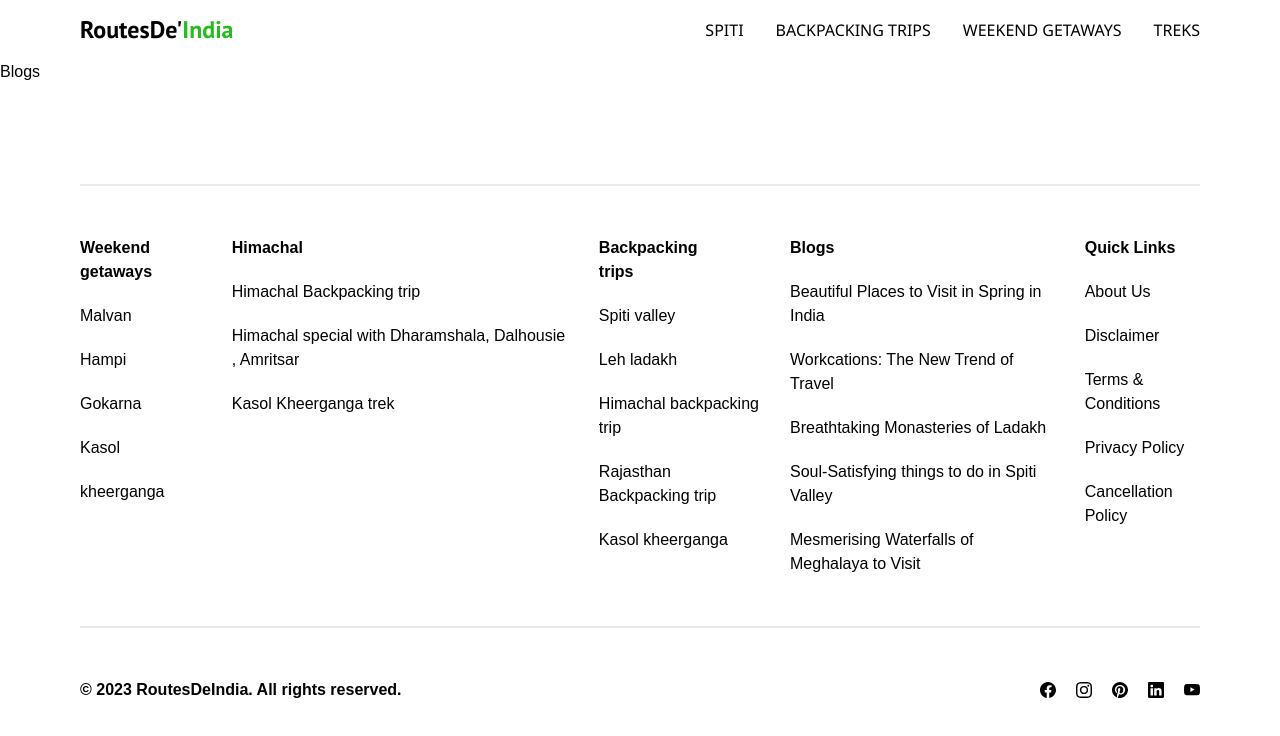
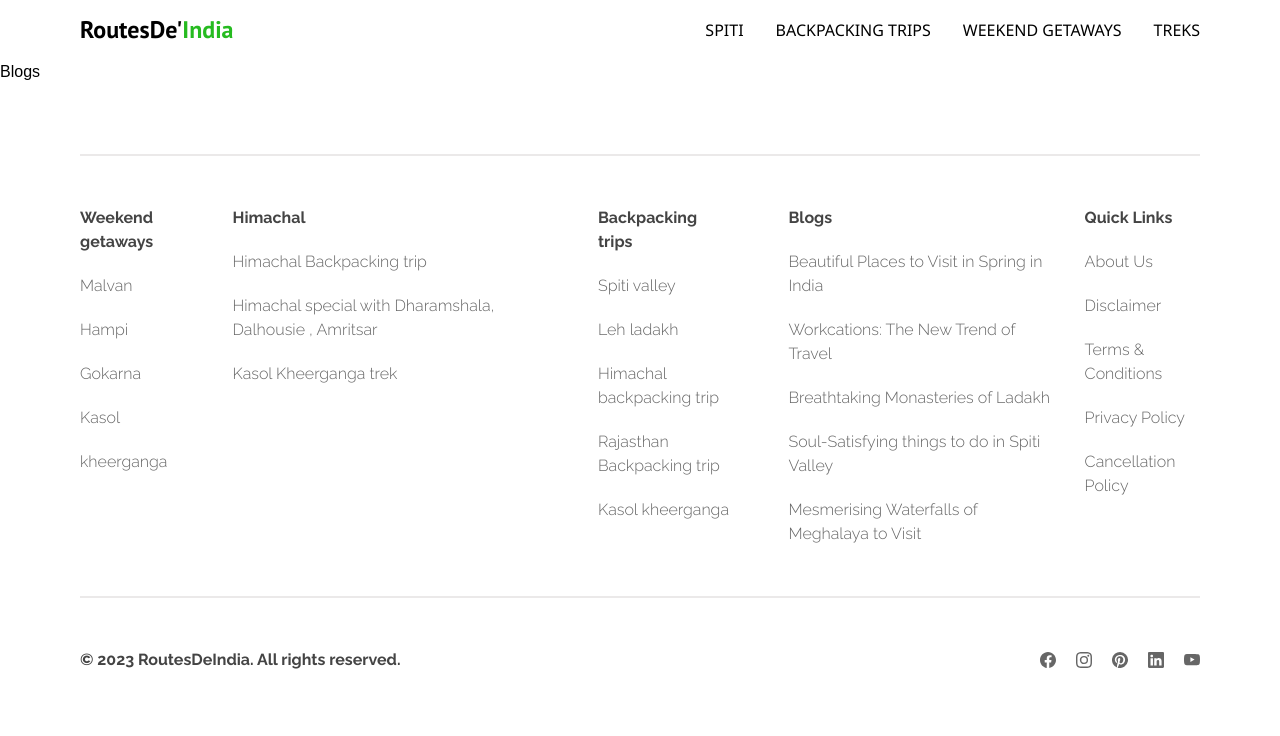
Before and after one commit to parthcs-secondary/routesdeindia, a React (Create React App) app: page /blogs in a window 1280 px wide. Shown: the top 736 px of the page. Built offline with nearby package versions, Linux system fonts and the light colour scheme; a web font is replaced by a local one.

Commit message:
modified:     -modified slide component and its styling     -modified tripCard and reviewCard     -modified footer and footeritems

```diff
--- a/public/index.html
+++ b/public/index.html
@@ -10,17 +10,6 @@
       content="We organise community trips to
       Spiti valley | Hampi & Gokarna | Ladakh | Malvan"
     />
-    <link
-      rel="stylesheet"
-      type="text/css"
-      charset="UTF-8"
-      href="https://cdnjs.cloudflare.com/ajax/libs/slick-carousel/1.6.0/slick.min.css"
-    />
-    <link
-      rel="stylesheet"
-      type="text/css"
-      href="https://cdnjs.cloudflare.com/ajax/libs/slick-carousel/1.6.0/slick-theme.min.css"
-    />
 
     <title>RouteDeIndia</title>
   </head>
--- a/src/components/banner01/Banner01.css
+++ b/src/components/banner01/Banner01.css
@@ -3,7 +3,7 @@
   /* !!important. Do not remove  */
   display: flex;
   height: 80vh;
-  padding-top: 3em;
+  padding-top: 4em;
   padding-bottom: 3em;
   align-items: center;
   justify-content: center;
--- a/src/components/footer/Footer.css
+++ b/src/components/footer/Footer.css
@@ -1,29 +1,9 @@
-
-
 .footer {
   display: flex;
   justify-content: center;
-    /* color: #fff; */
-    color: black;
-    /* background-color:#22383D; */
-    background-color:white;
-    padding : 50px 0;
-}
-
-h2{
-    font-size: 16px;
-    color:black;
-    /* color:white; */
-    cursor: pointer;
-}
-
-span{
-    font-weight: 300;
-    cursor: pointer;
-}
-
-.social > *{
-    cursor: pointer;
+  color: #666;
+  font-family: 'Raleway', sans-serif;
+  padding: 20px 0 40px;
 }
 
 .footer__container {
@@ -34,14 +14,19 @@ span{
 .footer__top {
   display: flex;
   justify-content: space-between;
-    gap:30px;
+  gap: 30px;
+
+  @media screen and (max-width: 1000px) {
+    flex-wrap: wrap;
   }
-/* // this area is footer item  */
-/* // this area is footer item  */
-/* // this area is footer item  */
-/* // this area is footer item  */
 
-hr {
+  @media screen and (max-width: 426px) {
+    flex-wrap: nowrap;
+    flex-direction: column;
+  }
+}
+
+.footer__linebreak {
   margin: 50px 0px;
   height: 0;
   border: 1px solid #ebe9e9;
@@ -51,54 +36,45 @@ hr {
   display: flex;
   align-items: center;
   justify-content: space-between;
+
+  @media screen and (max-width: 580px) {
+    flex-direction: column;
+    gap: 12px;
+  }
 }
 
 .footer__left {
   width: max-content;
   display: flex;
   align-items: center;
-    gap: 20px;
 }
 
-.footer__left > span{
-    font-size: 13px;
+.footer__left__text {
+  font-size: 16px;
+  color: #444;
+  cursor: pointer;
+  font-weight: 700;
+
+  @media screen and (max-width: 426px) {
+    color: black;
+    font-weight: 700;
+    font-size: 12px;
+    padding: 0 5px;
+  }
 }
 
+.social > .social__icons {
+  cursor: pointer;
+}
 
 .footer__right {
   width: max-content;
   display: flex;
   align-items: center;
-    gap: 30px;
 }
 
 .footer__right .social {
   display: flex;
   gap: 20px;
+  align-items: center;
 }
-
-
-@media only screen and (max-width: 1000px) {
-    .footer__top {
-        flex-wrap: wrap;
-    }
-}
-
-@media only screen and (max-width: 426px) {
-    .footer__top {
-        flex-wrap: nowrap;
-        flex-direction: column;
-    }
-    .footer__bottom{
-        flex-direction: column;
-        gap:12px;
-    }
-    .footer__bottom  h2{
-        font-size: 12px;
-        padding:0 5px;
-    }
-}
-
-.button{
-    cursor: pointer;
-}
--- a/src/components/footer/Footer.js
+++ b/src/components/footer/Footer.js
@@ -11,32 +11,41 @@ import { footerData } from "../../assets/data/data";
 import FooterItem from "../footerItem/FooterItem";
 
 function Footer() {
-
   return (
     <footer className="footer">
       <div className="footer__container">
-      <hr />
+
+        {/* line break */}
+        <hr className="footer__linebreak"/>
+
+
         <div className="footer__top">
           {/* // footer items starts here */}
 
           {footerData.map((card) => (
-            <FooterItem key={card.id} heading={card.heading} list={card.items}/>
+            <FooterItem
+              key={card.id}
+              heading={card.heading}
+              list={card.items}
+            />
           ))}
 
           {/* footer items ends here */}
         </div>
-        <hr />
+
+        <hr className="footer__linebreak"/>
+
         <div className="footer__bottom">
           <div className="footer__left">
-            <h2>© 2023 RoutesDeIndia. All rights reserved.</h2>
+            <h2 className="footer__left__text">© 2023 RoutesDeIndia. All rights reserved.</h2>
           </div>
           <div className="footer__right">
             <div className="social">
-              <BsFacebook />
-              <BsInstagram />
-              <BsPinterest />
-              <BsLinkedin />
-              <BsYoutube />
+              <BsFacebook  className="social__icons"/>
+              <BsInstagram className="social__icons"/>
+              <BsPinterest className="social__icons"/>
+              <BsLinkedin className="social__icons"/>
+              <BsYoutube className="social__icons"/>
             </div>
           </div>
         </div>
--- a/src/components/footerItem/FooterItem.css
+++ b/src/components/footerItem/FooterItem.css
@@ -1,11 +1,18 @@
-h2{
+.footer__heading{
     font-size: 16px;
     cursor: pointer;
+    font-weight: 700;
+    color: #444;
 }
 
-span{
+.footer__list{
     font-weight: 300;
     cursor: pointer;
+
+    @media screen and (max-width : 426px) {
+        font-size: 14px;
+    }
+
 }
 
 .footer__item{
@@ -19,11 +26,11 @@ span{
     align-items: center;
 }
 
-.footer__item__top > h2{
+.footer__item__top > .footer__heading{
     flex : 0.8;
 }
 
-.footer__item__top > .button{
+.footer__item__top > .arrow__button{
     flex :0.2;
     justify-content: center;
     align-items: center;
--- a/src/components/footerItem/FooterItem.js
+++ b/src/components/footerItem/FooterItem.js
@@ -44,18 +44,18 @@ function FooterItem({ heading, list }) {
 
   // console.log(list);
   return (
-    <IconContext.Provider value={{ className: "button", size: "1.5em" }}>
+    <IconContext.Provider value={{size: "1.5em" }}>
       <div className="footer__item ">
         <div className="footer__item__top " onClick={handleClick}>
-          <h2 className="button__one">{heading} </h2>
+          <div className="footer__heading">{heading} </div>
           {windowSize <= 426 &&
-          <IoIosArrowDropdown />
+          <IoIosArrowDropdown className="arrow__button"/>
           }
         </div>
         {flag && (
         <div className="footer__item__bottom ">
           {list.map((item, index) => (
-            <span key={index}>{item}</span>
+            <span className="footer__list" key={index}>{item}</span>
           ))}
         </div>
         )}
--- a/src/components/reviewCard/ReviewCard.css
+++ b/src/components/reviewCard/ReviewCard.css
@@ -1,15 +1,19 @@
 .ReviewCard {
     width: 400px;
-    height: 300px;
+    height: 350px;
     border-radius: 15px;
     overflow: hidden;
     cursor: pointer;
     border: 4px solid transparent;
     background-color: white;
-    box-shadow: 0 8px 16px rgba(0, 0, 0, 0.2), 0 4px 8px rgba(0, 0, 0, 0.1);
+    /* box-shadow: rgba(100, 100, 111, 0.2) 0px 7px 29px 0px; */
+    /* box-shadow: rgba(0, 0, 0, 0.25) 0px 25px 50px -12px; */
+    /* box-shadow: rgba(0, 0, 0, 0.24) 0px 3px 8px; */
+    box-shadow: rgba(17, 17, 26, 0.05) 0px 4px 16px, rgba(17, 17, 26, 0.05) 0px 8px 32px;
     display: flex;
     flex-direction: column;
     gap: 10px;
+    /* padding-inline: 30px; */
 
 }
 
--- a/src/components/slide/Slide.css
+++ b/src/components/slide/Slide.css
@@ -2,7 +2,7 @@
   display: flex;
   justify-content: center;
   align-items: center;
-  /* padding: 50px 0; */
+  padding: 30px 0;
 }
 
 .slide__container {
@@ -12,28 +12,39 @@
 .heading {
   text-align: center;
   color: #3a3a3a;
-  font-size: 2.2em;
+  font-size: 2em;
+  line-height: 1.24;
+  letter-spacing: 0.5px;
   font-weight: 600;
-  /* position: relative; */
+  position: relative;
+  max-width: 400px;
+  margin: 0 auto 40px;
+
+  @media screen and (max-width:600px) {
+    font-size: 1.8em;
+  }
+
 }
 
-/* .heading::after {
+.heading::after {
   content: "";
+  width: 65px;
   background-color: rgb(38, 187, 32);
   height: 2px;
   position: absolute;
   left: 0;
+  margin: 0 auto;
   right: 0;
-  bottom: -6px;
-} */
+  bottom: -10px;
+}
 
 .slide__cards{
-  margin-top: 40px;
   display: flex;
-  /* overflow-y: hidden; */
+  justify-content: center;
   overflow-x: scroll;
-  padding: 20px;
+  overflow-y: hidden;
   gap: 25px;
+  padding: 5px 9.5px;
 }
 
 .slide__cards::-webkit-scrollbar{
--- a/src/components/tripCard/TripCard.js
+++ b/src/components/tripCard/TripCard.js
@@ -1,12 +1,17 @@
 import React from "react";
 import "./TripCard.css";
-import { BsStarFill } from "react-icons/bs";
+import { BsStarFill,BsCurrencyRupee } from "react-icons/bs";
+import {MdDateRange} from 'react-icons/md';
 
 function TripCard({ card }) {
   return (
     <div className="TripCard">
       <div className="TripCard__image">
         <img className="photo" src={card?.img} alt="" />
+        <div className="time">
+          <div className="days">6D/5N</div>
+          <div className="date"><span className="calender"><MdDateRange/></span>17 Jun</div>
+        </div>
       </div>
 
       <div className="TripCard__info">
@@ -17,11 +22,11 @@ function TripCard({ card }) {
           </span>
         </div>
 
-        <div className="price">
-          <div className="price__top">
-            <p>Starts at $ 21000.00</p>
+        <div className="Tripcard__details">
+          <div className="price">
+            <span className="price__text">Starts at</span><span className="price__number"><BsCurrencyRupee className="ruppee"/>21,000.00/-</span>
           </div>
-          <div className="price__bottom"> 17 jun</div>
+          {/* <div className="time"> 17 jun</div> */}
         </div>
       </div>
     </div>
--- a/src/index.css
+++ b/src/index.css
@@ -5,6 +5,7 @@
 @import url("https://fonts.googleapis.com/css2?family=Noto+Sans:wght@400;600&family=PT+Sans:&display=swap");
 @import url("https://fonts.googleapis.com/css2?family=PT+Sans:wght@700&display=swap");
 @import url("https://fonts.googleapis.com/css2?family=Poppins:wght@200;300;400;500;600&display=swap");
+@import url("https://fonts.googleapis.com/css2?family=Raleway:wght@300;500;600;700&display=swap");
 
 :root {
   font-family: sans-serif;
@@ -13,7 +14,6 @@
   box-sizing: border-box;
   margin: 0;
   padding: 0;
-  /* color-scheme: light dark; */
   background-color: #fff;
 
   font-synthesis: none;
--- a/src/pages/home/Home.js
+++ b/src/pages/home/Home.js
@@ -2,10 +2,11 @@ import React from "react";
 import Banner from "../../components/banner/Banner";
 import Slide from "../../components/slide/Slide";
 import ReviewCard from "../../components/reviewCard/ReviewCard";
-import './Home.css'
+import "./Home.css";
 import TripCard from "../../components/tripCard/TripCard";
 import { cards, trips } from "../../assets/data/data";
 import Banner01 from "../../components/banner01/Banner01";
+
 function Home() {
   return (
     <div className="Home">
@@ -13,9 +14,19 @@ function Home() {
       <Banner01 />
 
       {/* upcoming trips  */}
-
       <div className="tours">
         <Slide heading={"Upcoming Trips"}>
+          {trips.map((card) => (
+            <div className="trip__card">
+              <TripCard key={card.id} card={card} />
+            </div>
+          ))}
+        </Slide>
+      </div>
+
+      {/* others  */}
+      <div className="tours">
+        <Slide heading={"Leh Ladakh"}>
           {trips.map((card) => (
             <div className="trip__card">
               <TripCard key={card.id} card={card} />
@@ -28,7 +39,9 @@ function Home() {
       <div className="Reviews">
         <Slide heading={"See what others say about us."} flag={"card"}>
           {cards.map((card) => (
-            <ReviewCard key={card.id} card={card} />
+            <div className="review__card">
+              <ReviewCard key={card.id} card={card} />
+            </div>
           ))}
         </Slide>
       </div>
```
Also changed, not shown: src/components/tripCard/TripCard.css (+67 -9 lines). Lines whose indentation alone changed are shown as unchanged.
